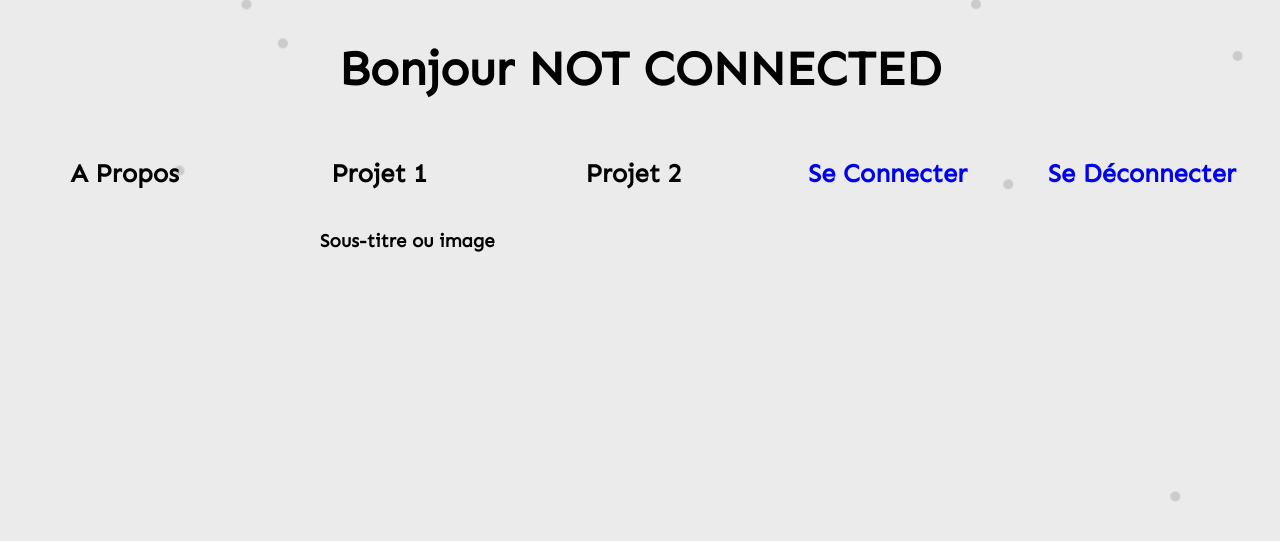
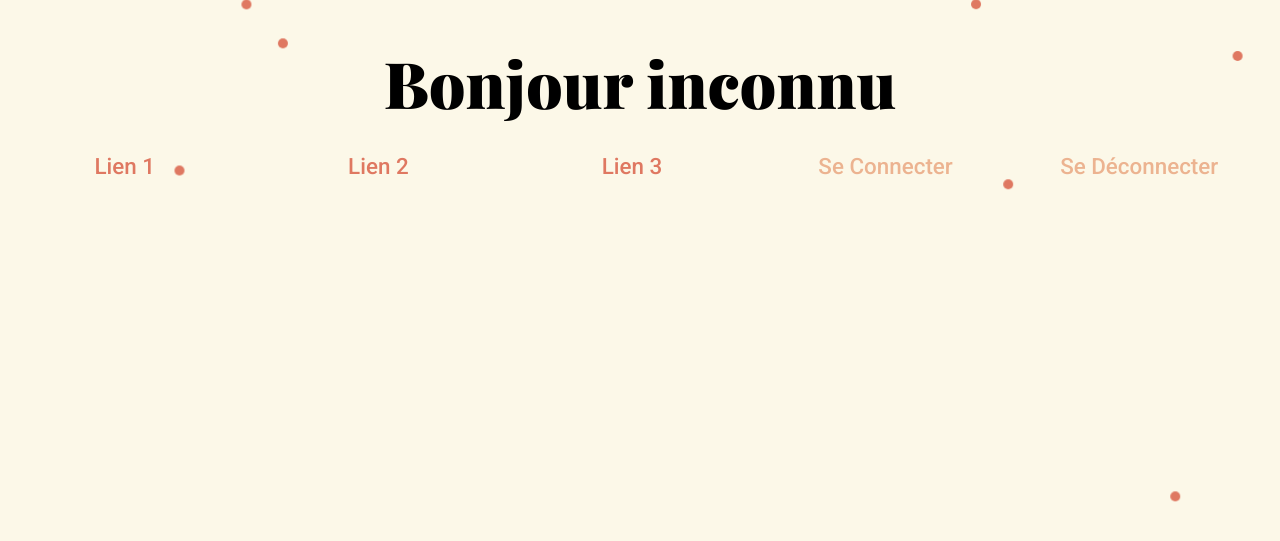
Before and after one commit to EnoraIR/portfolio_php, a PHP site: page / in a window 1280 px wide. Shown: the top 541 px of the page. Run offline with PHP 8.4, Linux system fonts and the light colour scheme; data that the repository does not hold is empty.

Commit message:
mise en page works et logout

```diff
--- a/assets/css/stylesheet.css
+++ b/assets/css/stylesheet.css
@@ -3,21 +3,50 @@
 	padding: 0;
 	top: 0;
 	left: 0;
-	font-family: 'Sen', sans-serif;
 	text-decoration: none;
+	color: none;
 }
 
 body {
-	background-color: #EBEBEB;
+	background-color: #fcf8e8;
 }
 
 h1 {
-	font-size: 3em;
+	font-size: 4em;
+	text-align: center;
+	font-family: 'Playfair Display', serif;
+	font-weight: 900;
+}
+
+h2 {
+	font-size: 1.4em;
+	font-family: 'Roboto', sans-serif;
+	font-weight: 500;
+	color: #df7861;
+}
+
+a, a:visited {
+	text-decoration: none;
+	color: #ecb390;
+}
+
+a:hover {
+	color: #df7861;
+}
+
+h3 {
+	font-size: 1.8em;
+	padding-bottom: 0.5vh;
+	padding-top: 15vh;
+	font-family: 'Playfair Display', serif;
+	font-weight: 700;
 	text-align: center;
 }
 
-h2 {
-	font-size: 1.6em;
+p {
+	font-family: 'Roboto', sans-serif;
+	font-weight: 400;
+	font-size: 1em;
 }
 
 .contenu {
@@ -28,7 +57,7 @@ h2 {
 }
 
 .section {
-	padding-top: 7.5vh;
+	padding-top: 3.5vh;
 	width: 100vw;
 	box-sizing: border-box;
 
@@ -49,7 +78,6 @@ h2 {
 .description {
 	width: 50vw;
 	padding-left: 25vw;
-	padding-top: 5vh;
 
 	position: relative;
 	z-index: 10;
@@ -108,7 +136,7 @@ h2 {
 }
 
 .ptgris{
-	background: #cbcbcb;
+	background: #df7861;
 	border-radius:50%;
 	width:10px;
 	height:10px;
--- a/index.php
+++ b/index.php
@@ -10,7 +10,7 @@ $work = new Works;
 	<meta charset="utf-8">
 	<meta name="viewport" content="width=device-width, initial-scale=1.0">
 	<link rel="stylesheet" type="text/css" href="assets/css/stylesheet.css">
-	<link href="https://fonts.googleapis.com/css?family=Sen&display=swap" rel="stylesheet">
+	<link href="https://fonts.googleapis.com/css2?family=Playfair+Display:wght@700;900&family=Roboto:wght@400;500&display=swap" rel="stylesheet">
 	<title>Portfolio</title>
 </head>
 <body>
@@ -28,18 +28,18 @@ $work = new Works;
 			if(isset($_SESSION["account"]["username"]))
 				{echo($_SESSION["account"]["username"]);}
 			else
-				{echo "NOT CONNECTED";}
+				{echo "inconnu";}
 			/*echo($user->get_user(1)["username"]);*/
         ?></h1>
 		<div class="section">
 			<h2 class="onglet">
-				A Propos
+				Lien 1
 			</h2>
 			<h2 class="onglet">
-				Projet 1
+				Lien 2
 			</h2>
 			<h2 class="onglet">
-				Projet 2
+				Lien 3
 			</h2>
 			<h2 class="onglet">
 				<a href="login.php">
@@ -53,13 +53,13 @@ $work = new Works;
 			</h2>
 		</div>
 		<div class="description">
-			<h3>Sous-titre ou image</h3>
 			<p><?php
 				$allworks = $work->get_works();
 				foreach($allworks as $w)
-					{echo($w["title"]);
-					echo("|");
-					echo($w["description"]);}
+					{
+						echo '<h3>'.($w["titre"]).'</h3>';
+						echo '<p class="descproj">'.($w["description"]).'</p>';
+					}
 			?></p>
 		</div>
 	</div>
--- a/login.php
+++ b/login.php
@@ -14,6 +14,7 @@ if(isset($_POST["submit"]))
 {
     if($_POST['uname'] != NULL && $_POST['psw'] != NULL)
     {
+        /*echo(password_hash($_POST["psw"], PASSWORD_DEFAULT));*/
         $user->connect($_POST["uname"], $_POST["psw"]);
     }
     else
@@ -28,7 +29,7 @@ if(isset($_POST["submit"]))
     <meta charset="UTF-8">
     <meta name="viewport" content="width=device-width, initial-scale=1.0">
     <link rel="stylesheet" type="text/css" href="assets/css/stylesheet.css">
-    <link href="https://fonts.googleapis.com/css?family=Sen&display=swap" rel="stylesheet">
+    <link href="https://fonts.googleapis.com/css2?family=Playfair+Display:wght@700;900&family=Roboto:wght@400;500&display=swap" rel="stylesheet">
     <title>Page de Connexion</title>
 </head>
 <body>
```
